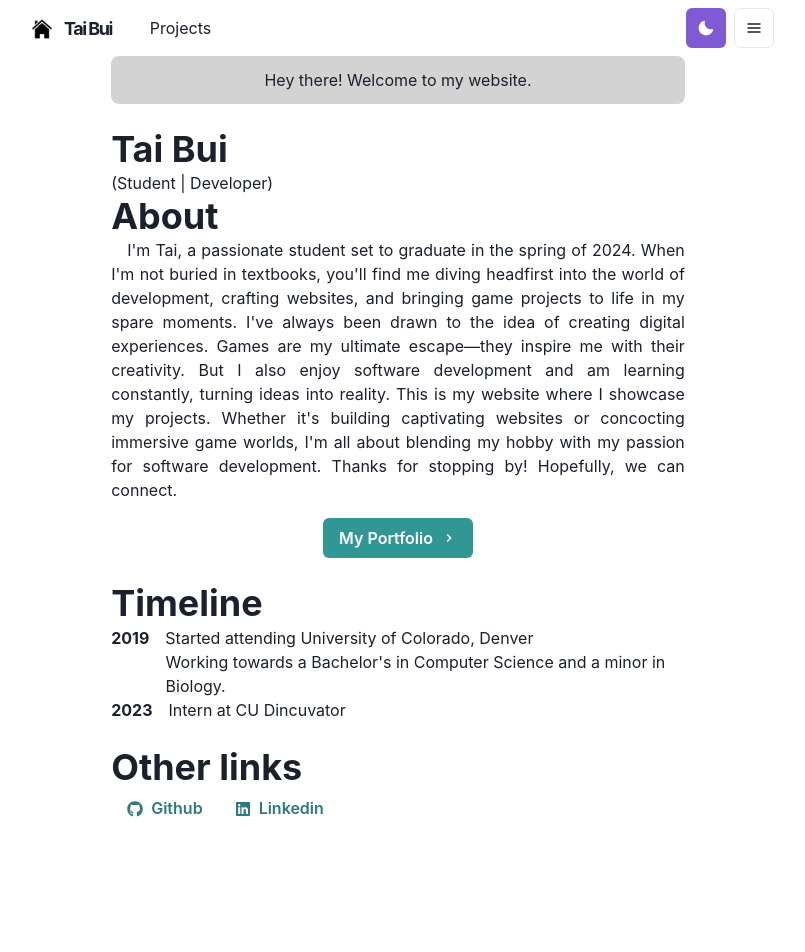
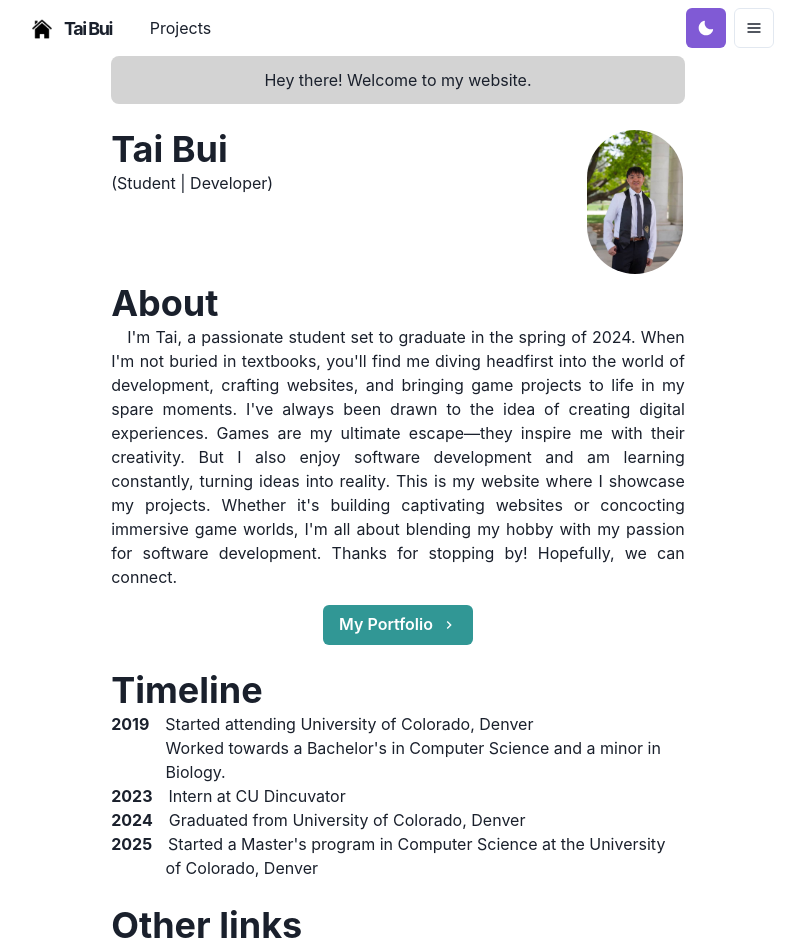
Before and after one commit to tbaoiom/portfolio-site, a Next.js app: page / in a window 1280 px wide. Shown: the top 952 px of the page, without its empty margins (242-1047 px from the left). Before the commit the page ends 885 px from the top, so only its background shows below. Built offline with nearby package versions, Linux system fonts and the light colour scheme.

Commit message:
Updated profile picture and added more to the timeline

```diff
--- a/pages/index.js
+++ b/pages/index.js
@@ -1,5 +1,5 @@
-import { Button, Container, Box, Heading, useColorModeValue, ListItem, List, Link} from '@chakra-ui/react'
-// removed icon and Image and SimpleGrid from above import
+import { Button, Container, Box, Heading, useColorModeValue, ListItem, List, Link, Image} from '@chakra-ui/react'
+// removed icon and SimpleGrid from above import
 import NextLink from 'next/link'
 import Section from '../components/section'
 import Paragraph from '../components/paragraph'
@@ -9,20 +9,6 @@ import Layout from '../components/layouts/article'
 //import { GridItem } from '../components/grid-item'
 import { FaGithub, FaLinkedin } from "react-icons/fa"
 
-
-// for profile picture, put in big empty space in the page area
-/*
-<Box flexShrink={0} mt={{base: 4, md: 0}} ml={{md: 6}} align="center">
-    <Image borderColor="whiteAlpha.800"
-    borderWidth={2}
-    borderStyle="solid"
-    maxWidth="100px"
-    display="inline-block"
-    borderRadius="full"
-    src ="/images/tai.png"
-    alt="Profile Image" />
-</Box>
-*/
 
 const Page = () => {
     return (
@@ -40,9 +26,16 @@ const Page = () => {
                         <p>(Student | Developer)</p>
                     </Box>
 
-
-
-
+                <Box flexShrink={0} mt={{base: 4, md: 0}} ml={{md: 6}} align="center">
+                    <Image borderColor="whiteAlpha.800"
+                    borderWidth={2}
+                    borderStyle="solid"
+                    maxWidth="100px"
+                    display="inline-block"
+                    borderRadius="full"
+                    src ="/images/tai.jpg"
+                    alt="Profile Image" />
+                </Box>
 
                 </Box>
             <Section delay={0.1}>
@@ -73,12 +66,20 @@ const Page = () => {
                 <BioSection>
                     <BioYear>2019</BioYear>
                     Started attending University of Colorado, Denver
-                    <br />Working towards a Bachelor&apos;s in Computer Science and
+                    <br />Worked towards a Bachelor&apos;s in Computer Science and
                     a minor in Biology.
                 </BioSection>
                 <BioSection>
                     <BioYear>2023</BioYear>
                     Intern at CU Dincuvator
+                </BioSection>
+                <BioSection>
+                    <BioYear>2024</BioYear>
+                    Graduated from University of Colorado, Denver
+                </BioSection>
+                <BioSection>
+                    <BioYear>2025</BioYear>
+                    Started a Master's program in Computer Science at the University of Colorado, Denver
                 </BioSection>
 
             </Section>
```
Also changed, not shown: public/images/tai.jpg (added).
